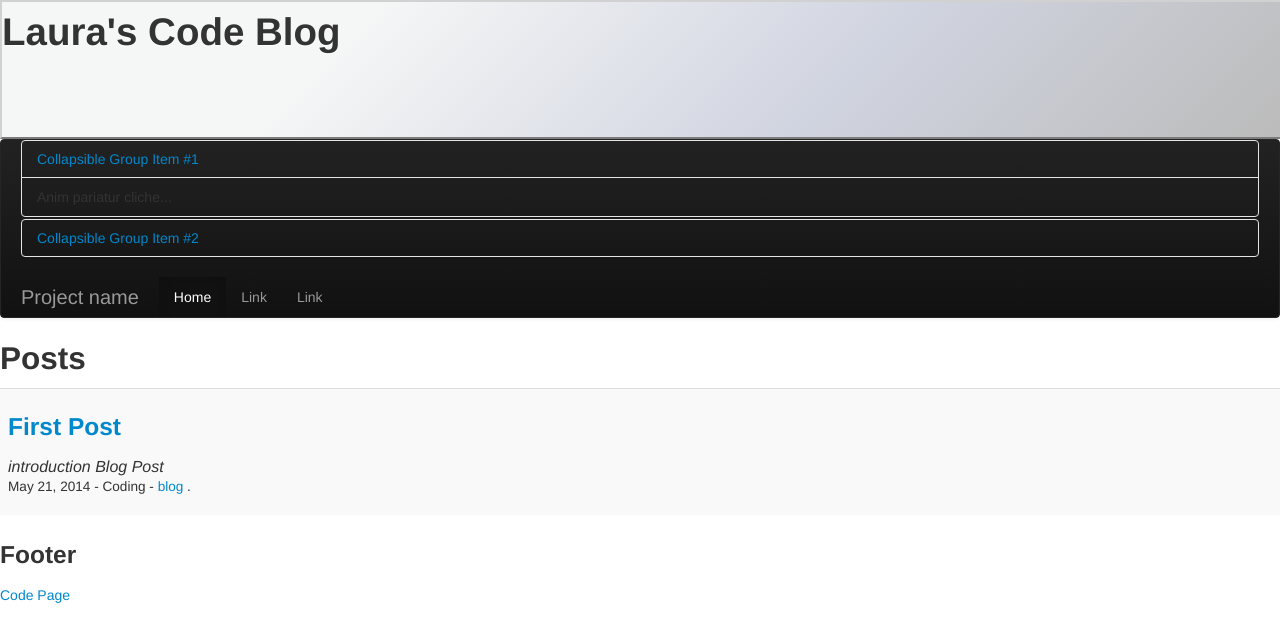
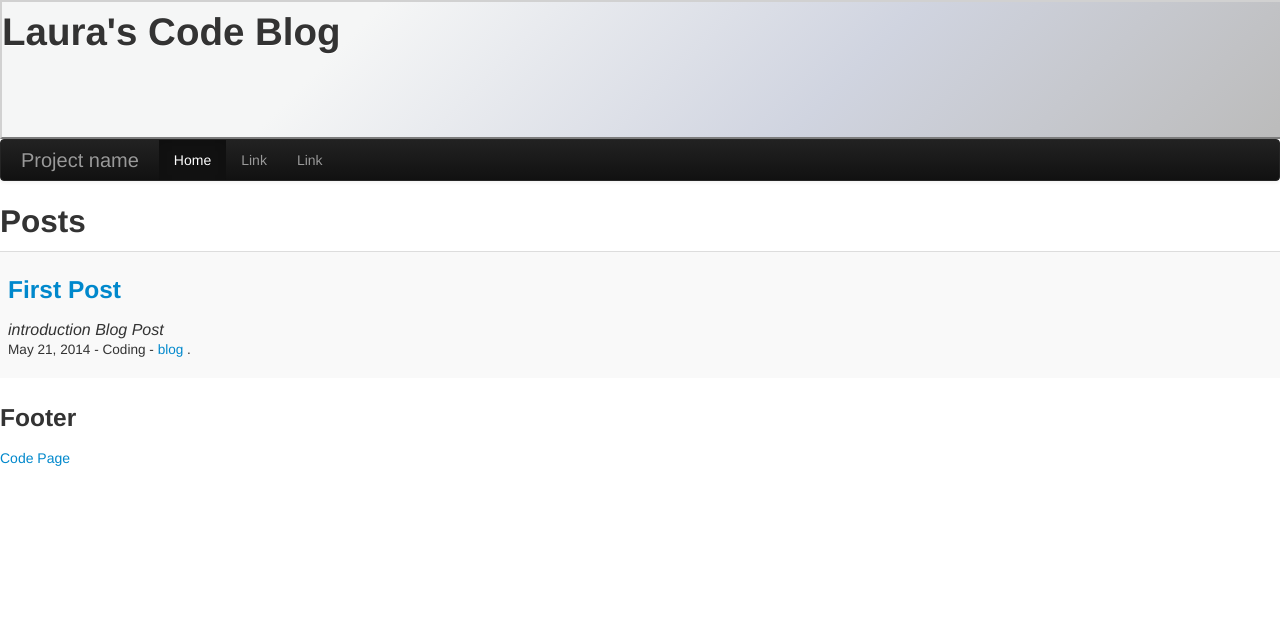
Before and after one commit to LauraR6561/Laurar6561.github.io, a Jekyll site: the page built from index.html, in a window 1280 px wide. Shown: the top 642 px of the page. Built offline with Jekyll 4.4.1, drawn with Linux system fonts in a browser that asks for light colours; Markdown is read by kramdown in place of the engine named in the settings.

Commit message:
nav location removal

```diff
--- a/_includes/menu.html
+++ b/_includes/menu.html
@@ -4,36 +4,11 @@
 
       <!-- .btn-navbar is used as the toggle for collapsed navbar content -->
       <a class="btn btn-navbar" data-toggle="collapse" data-target=".nav-collapse">
-        <span class="icon-bar"></span>
-        <span class="icon-bar"></span>
-        <span class="icon-bar"></span>
+        <span class="icon-bar">1</span>
+        <span class="icon-bar">2</span>
+        <span class="icon-bar">3</span>
       </a>
- <div class="accordion" id="accordion2">
-  <div class="accordion-group">
-    <div class="accordion-heading">
-      <a class="accordion-toggle" data-toggle="collapse" data-parent="#accordion2" href="#collapseOne">
-        Collapsible Group Item #1
-      </a>
-    </div>
-    <div id="collapseOne" class="accordion-body collapse in">
-      <div class="accordion-inner">
-        Anim pariatur cliche...
-      </div>
-    </div>
-  </div>
-  <div class="accordion-group">
-    <div class="accordion-heading">
-      <a class="accordion-toggle" data-toggle="collapse" data-parent="#accordion2" href="#collapseTwo">
-        Collapsible Group Item #2
-      </a>
-    </div>
-    <div id="collapseTwo" class="accordion-body collapse">
-      <div class="accordion-inner">
-        Anim pariatur cliche...
-      </div>
-    </div>
-  </div>
-</div>
+
       <!-- Be sure to leave the brand out there if you want it shown -->
       <a class="brand" href="#">Project name</a>
 
```
